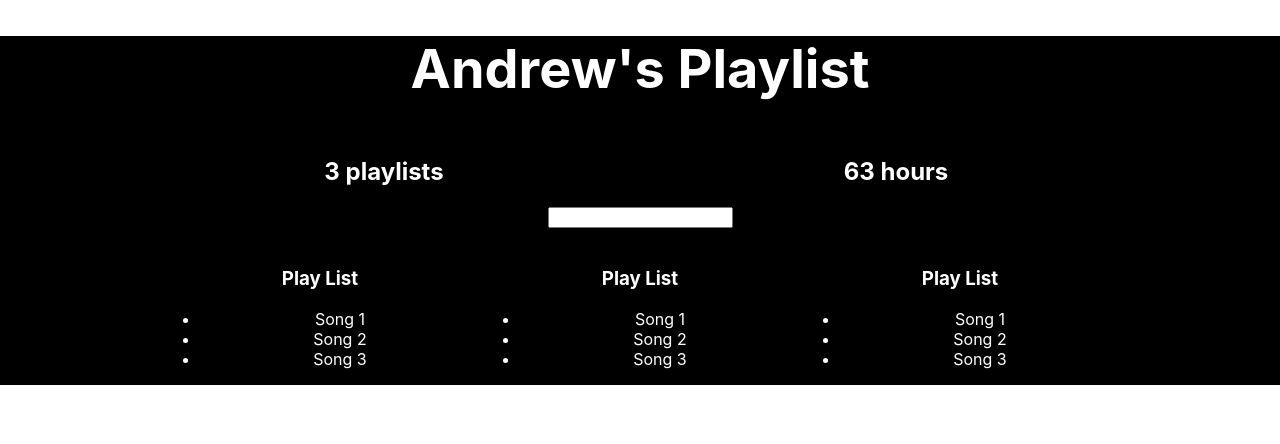
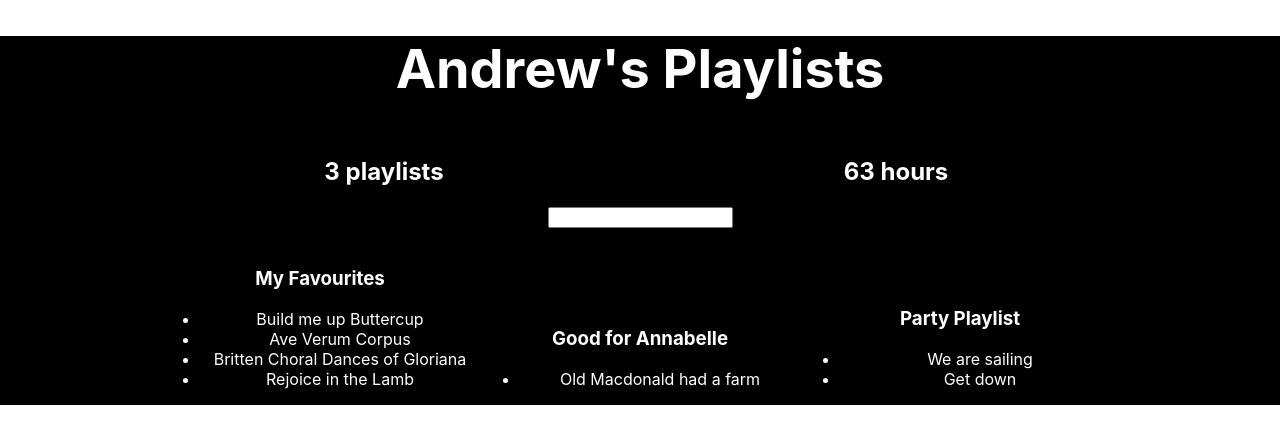
Before and after one commit to andrewc2020/better-playlist, a React (Create React App) app: page / in a window 1280 px wide. Shown: the top 444 px of the page. Built offline with nearby package versions, Linux system fonts and the light colour scheme.

Commit message:
populated playlist data from fakeserverData

```diff
--- a/src/App.js
+++ b/src/App.js
@@ -77,14 +77,17 @@ render(){
 
 class Playlist extends Component{
   render (){
+    let playlist = this.props.playlist;
     return (
     <div style={{...defaultStyle, width: "25%", display:"inline-block"}}>
       <img/>
-      <h3>Play List</h3>
+      <h3>{playlist.name}</h3>
       <ul>
-      <li>Song 1</li>
-      <li>Song 2</li>
-      <li>Song 3</li>
+        {
+          playlist.songs.map((song) =>{
+            return <li>{song.name}</li>
+          })
+        }
 
       </ul>
     </div>)
@@ -119,13 +122,16 @@ class App extends Component {
       <div className="App">
 
         {this.state.serverData.user?
-        <div><h1 style={{...defaultStyle,'font-size':'54px','background-color':'black'}}>{this.state.serverData.user.name}'s Playlist</h1>
+        <div><h1 style={{...defaultStyle,'font-size':'54px','background-color':'black'}}>{this.state.serverData.user.name}'s Playlists</h1>
           <PlayListCounter playlists = { this.state.serverData.user.playlists}/>
           <HoursCounter playlists = { this.state.serverData.user.playlists}/>
           <Filter/>
-          <Playlist/>
-          <Playlist/>
-          <Playlist/>
+          {
+            this.state.serverData.user &&
+              this.state.serverData.user.playlists.map(playlist=> <Playlist playlist = {playlist} />)
+          }
+
+
           </div>: <h1 style={{...defaultStyle,'background-color':'black'}}>Loading...</h1>}
 
 
```
